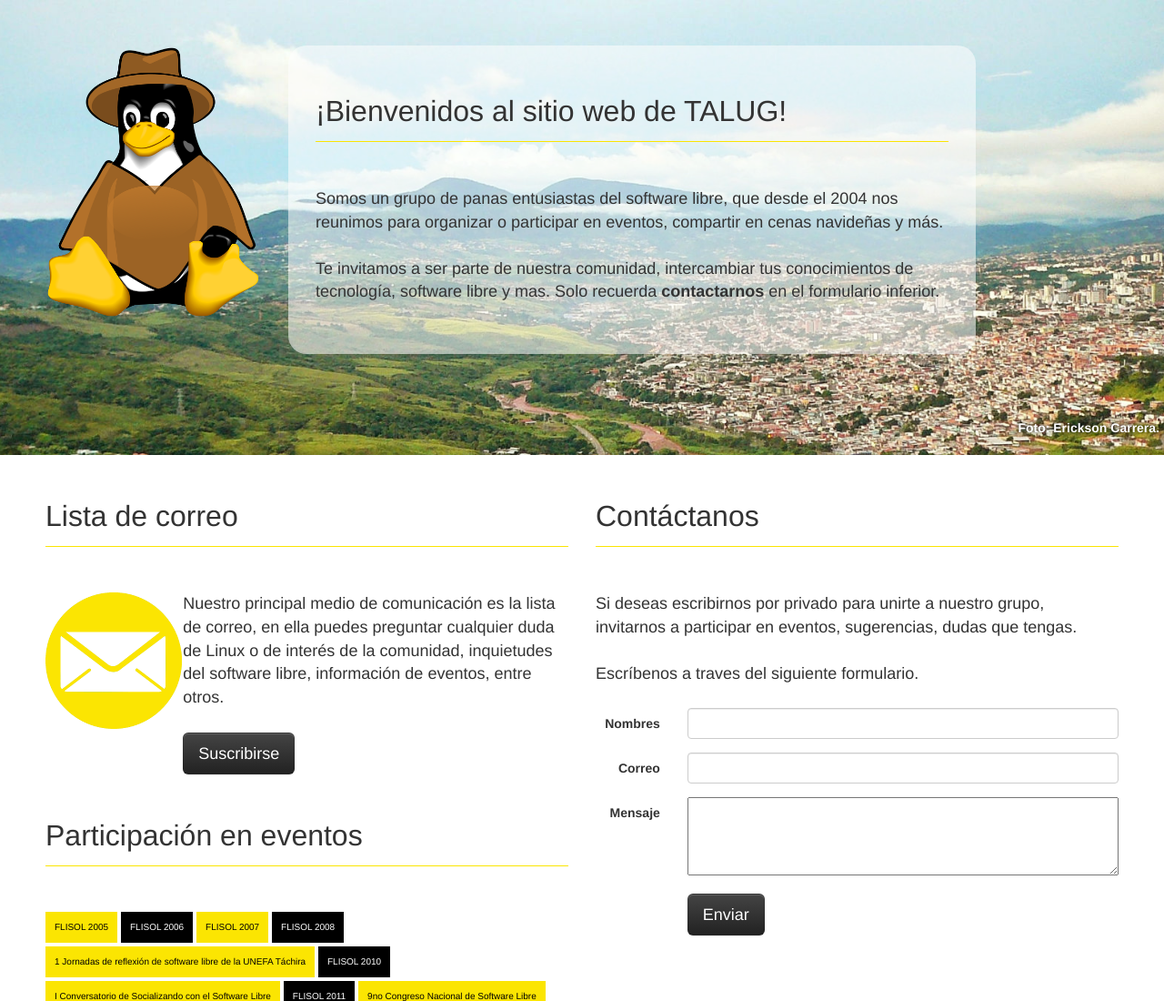
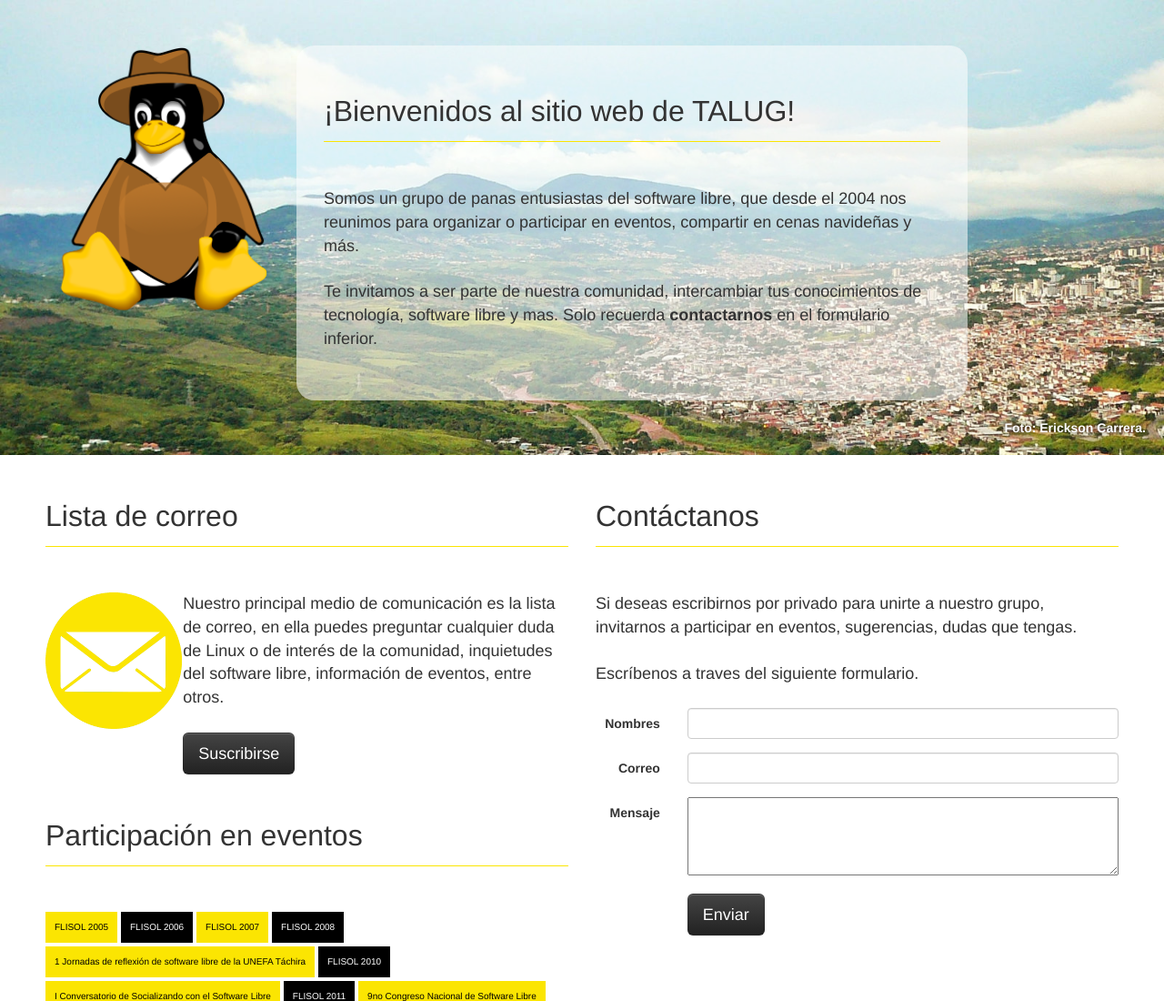
Before and after one commit to talug/talug.github.io, a plain HTML site: page index.html in a window 1280 px wide. Shown: the top 1100 px of the page at 91% size. Drawn offline with nearby package versions, Linux system fonts and the light colour scheme.

```diff
--- a/css/main.scss
+++ b/css/main.scss
@@ -52,8 +52,8 @@ $yellow: #fbe502;
 }
 
 .container-fluid.header {
-    padding-right: 0px;
-    padding-left: 0px;
+    padding-right: 15px;
+    padding-left: 15px;
 }
 
 p {
```
Also changed, not shown: css/main.css, 1 other file.
